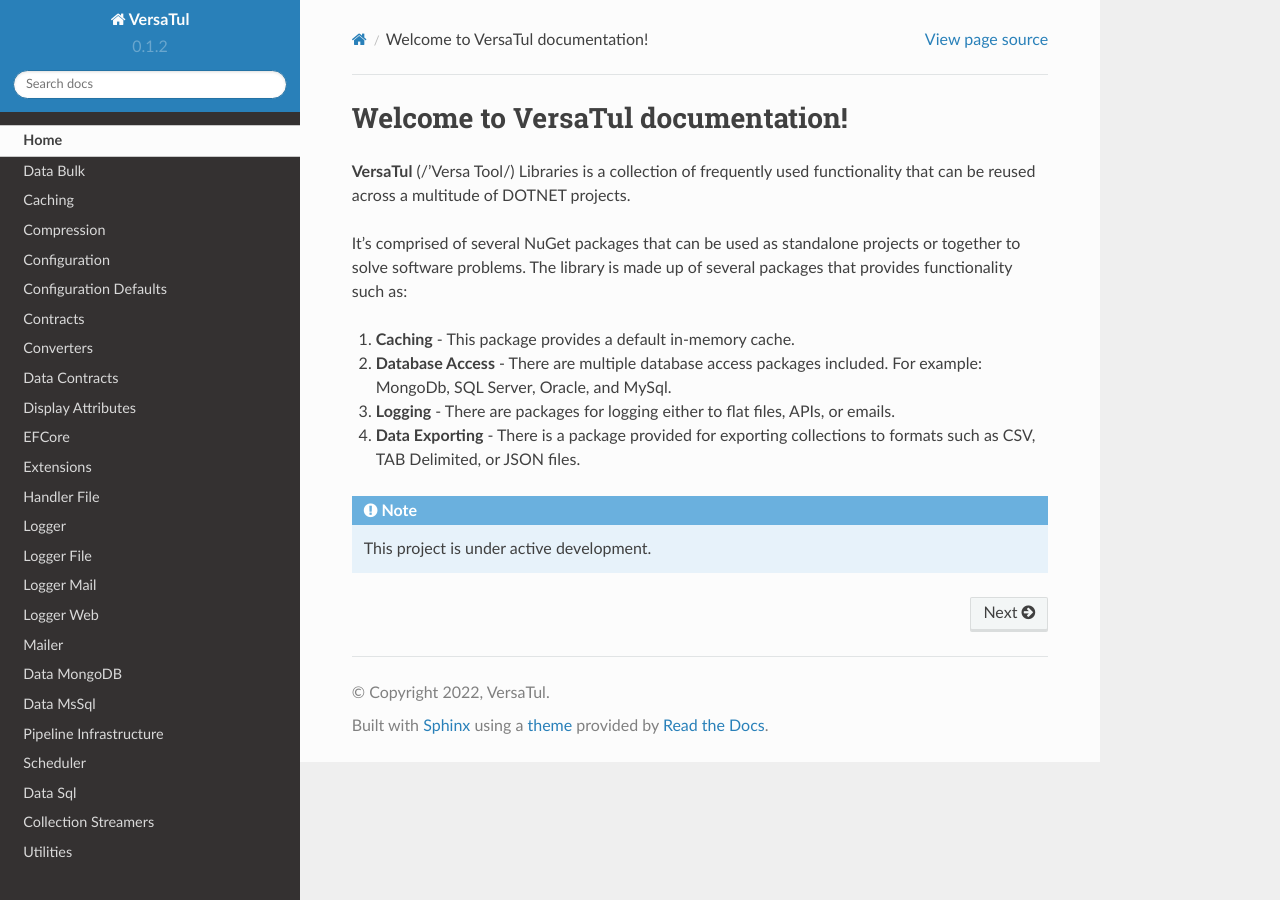
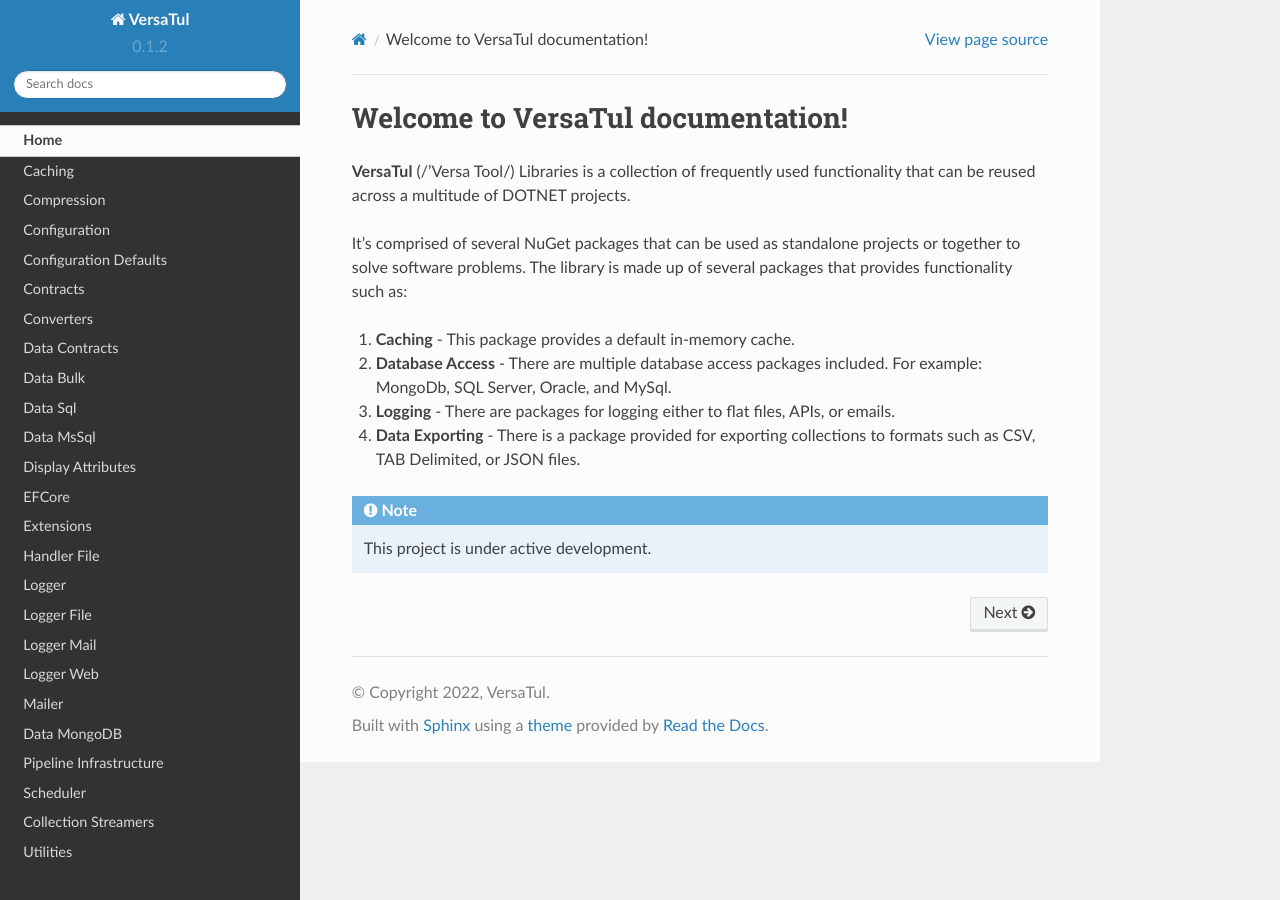
Before and after one commit to BjornWilliams/DocsVersaTul, a Sphinx documentation site: the page built from docs/source/index.rst, in a window 1280 px wide. Built offline with Sphinx 7.4.7 and the Read the Docs theme 2.0.0, drawn with Linux system fonts in a browser that asks for light colours; part of the change alters nothing that is shown.

```diff
--- a/docs/source/index.rst
+++ b/docs/source/index.rst
@@ -24,7 +24,6 @@ The library is made up of several packages that provides functionality such as:
    :hidden:
 
    Home <self>
-   bulk
    caching
    compression
    configuration
@@ -32,6 +31,9 @@ The library is made up of several packages that provides functionality such as:
    contracts
    converters
    data-contracts
+   bulk
+   sql
+   mssql
    display-attributes
    efcore
    extensions
@@ -42,9 +44,7 @@ The library is made up of several packages that provides functionality such as:
    logger-web
    mailer
    mongodb
-   mssql
    pipeline-infrastructure
    scheduler
-   sql
    streamers
    utilities
```
